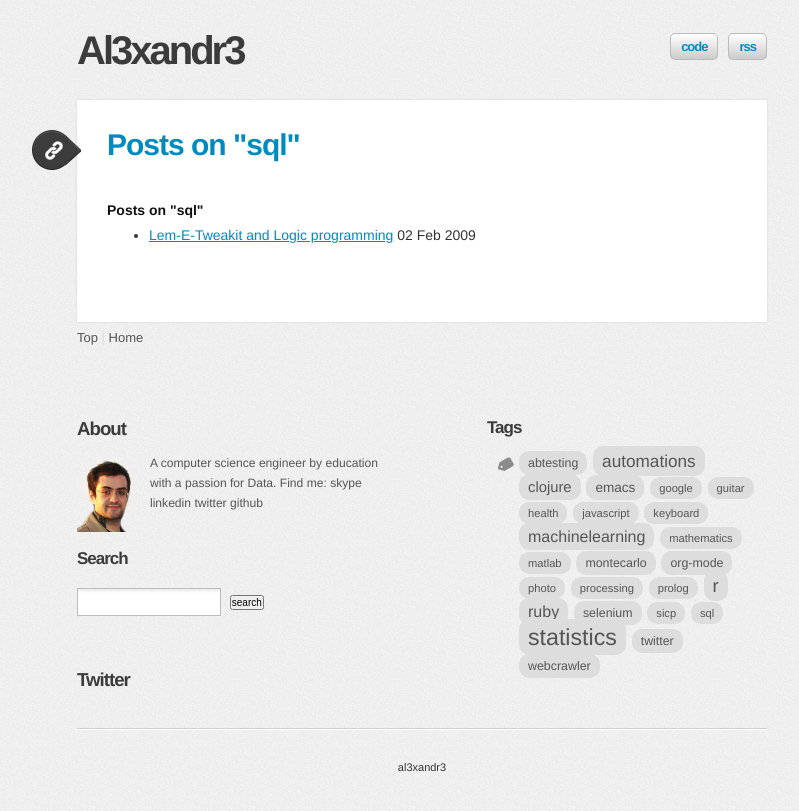
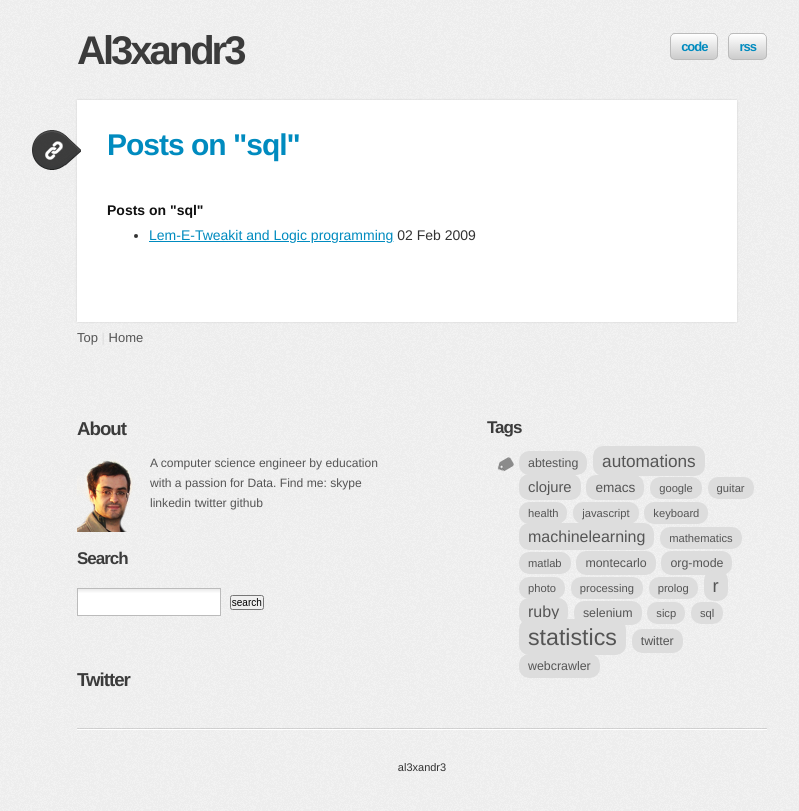
Before and after one commit to al3xandr3/al3xandr3.github.io, a Jekyll site: the page built from tags/sql.html, in a window 1280 px wide. Shown: the top 811 px of the page, without its empty margins (218-1017 px from the left). Built offline with Jekyll 4.4.1, drawn with Linux system fonts in a browser that asks for light colours.

Commit message:
600 instead of 630 width

```diff
--- a/css/site.css
+++ b/css/site.css
@@ -322,7 +322,7 @@ background:none repeat scroll 0 0 #FFFFFF;
 margin-right:23.5em;
 min-height:7.2em;
 padding: 30px;
-width: 630px;
+width: 600px;
 -moz-box-shadow: 0 0 2px #CCC;
 -webkit-box-shadow: 0 0 2px #CCC;
 box-shadow: 0 0 2px #CCC;
```
